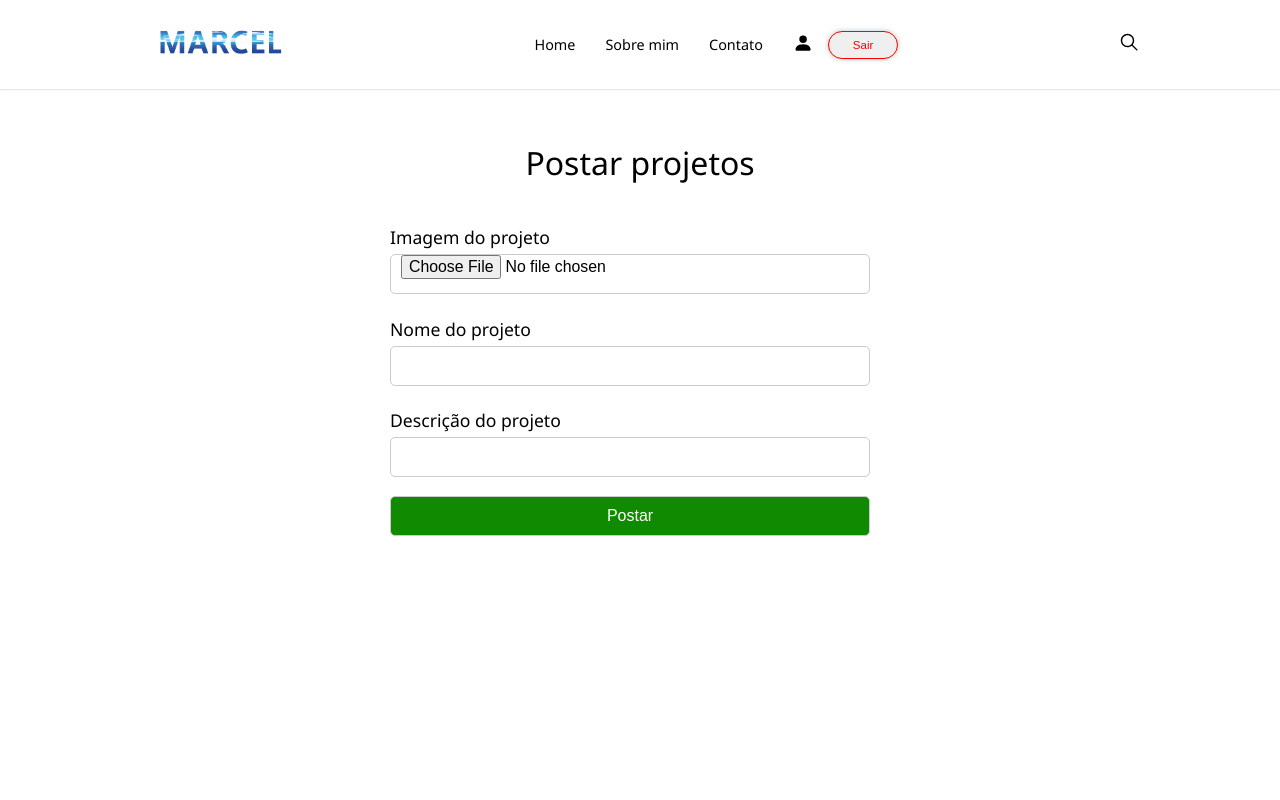
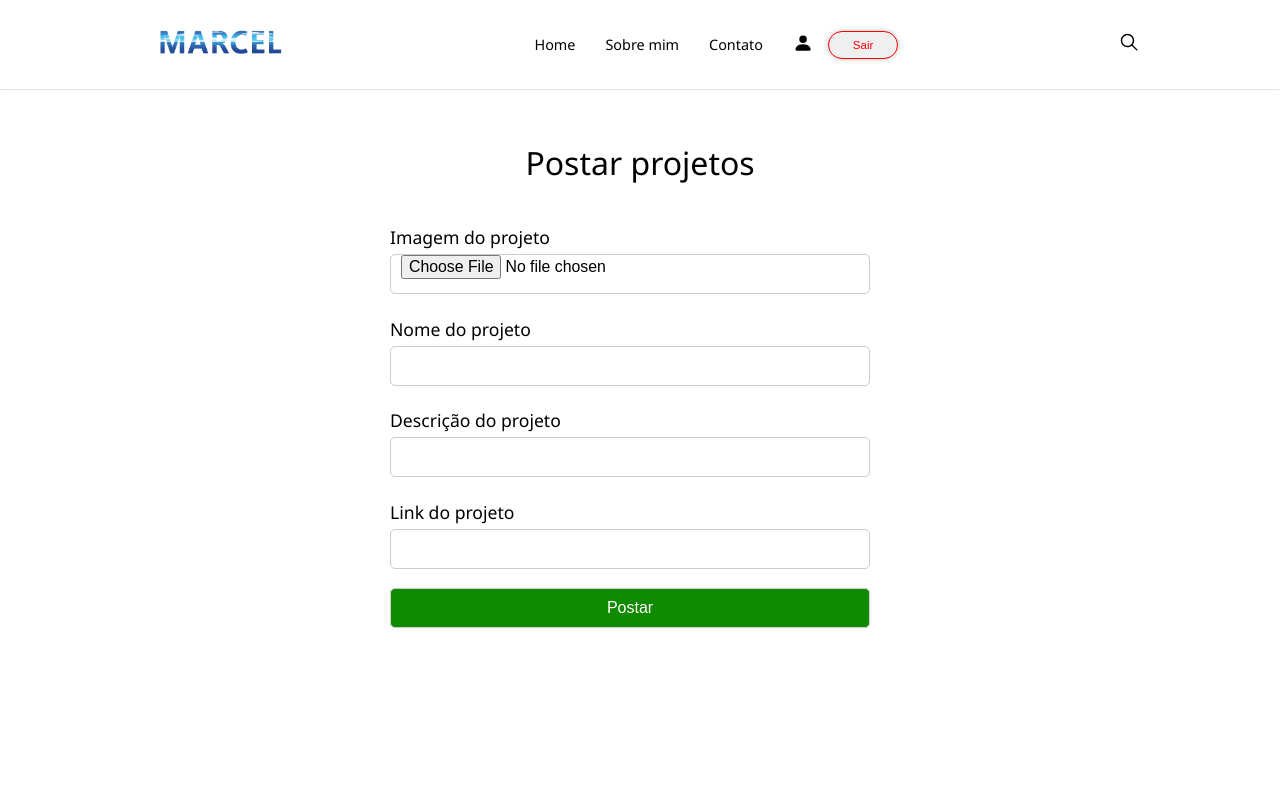
Before and after one commit to marceldasilvaa/frontend-portfolio, a React (Vite) app: page /post in a window 1280 px wide. Shown: the top 800 px of the page. Built offline with nearby package versions, Linux system fonts and the light colour scheme; sample sign-in values are in the browser's storage.

Commit message:
fix: Inserindo o link do projeto

```diff
--- a/src/components/PhotoContainer/PhotoContainer.css
+++ b/src/components/PhotoContainer/PhotoContainer.css
@@ -31,3 +31,14 @@
   color: var(--colorMar);
   text-decoration: underline;
 }
+
+#link a {
+  color: #1c5174;
+  font-weight: bold;
+  font-size: 1.1em;
+  text-decoration: none;
+}
+
+#link a:hover {
+  color: #0a7bcc;
+}
--- a/src/components/PhotoContainer/PhotoContainer.jsx
+++ b/src/components/PhotoContainer/PhotoContainer.jsx
@@ -16,6 +16,12 @@ const PhotoContainer = ({ photo }) => {
       <p id="userProject">
         Projeto de: <Link to={`/users/${photo.userId}`}>{photo.userName}</Link>
       </p>
+      <p id="link">
+        Acesse o projeto aqui:{" "}
+        <a href={photo.link} target="_blank" rel="noopener noreferrer">
+          {photo.title}
+        </a>
+      </p>
     </div>
   );
 };
--- a/src/pages/PostProjects/PostProjects.jsx
+++ b/src/pages/PostProjects/PostProjects.jsx
@@ -13,6 +13,7 @@ import { resetMessage, postPhoto } from "../../slices/photoSlice";
 const PostProjects = () => {
   const [title, setTitle] = useState("");
   const [description, setDescription] = useState("");
+  const [link, setLink] = useState("");
   const [imageProject, setimageProject] = useState("");
 
   const { loading, error, message } = useSelector((state) => state.photo);
@@ -27,6 +28,7 @@ const PostProjects = () => {
     formData.append("title", title);
     formData.append("description", description);
     formData.append("image", imageProject);
+    formData.append("link", link)
 
     dispatch(postPhoto(formData));
 
@@ -74,6 +76,14 @@ const PostProjects = () => {
               value={description}
             />
           </label>
+          <label>
+            <span>Link do projeto</span>
+            <input
+              type="text"
+              onChange={(e) => setLink(e.target.value)}
+              value={link}
+            />
+          </label>
           {loading && (
             <input type="submit" value="Aguarde..." className="btn-login" />
           )}
```
